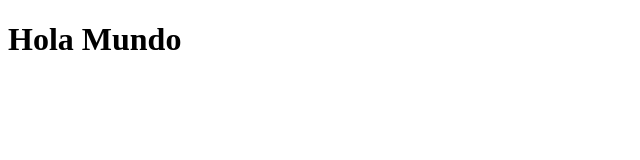
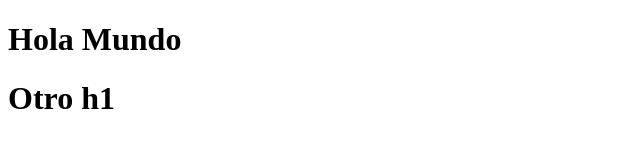
Before and after one commit to andresperlo5/ramaDev, a plain HTML site: page index.html in a window 1280 px wide. Shown: the whole page, without its empty margins (0-640 px from the left). Drawn offline with Linux system fonts and the light colour scheme.

Commit message:
se agrega otro h1

```diff
--- a/index.html
+++ b/index.html
@@ -7,6 +7,7 @@
 </head>
 <body>
     <h1>Hola Mundo</h1>
+    <h1>Otro h1</h1>
 
   <script src="./js/arrayUsuarios.js"></script>
 <!--   <script src="./js/funciones.js"></script> -->
```
